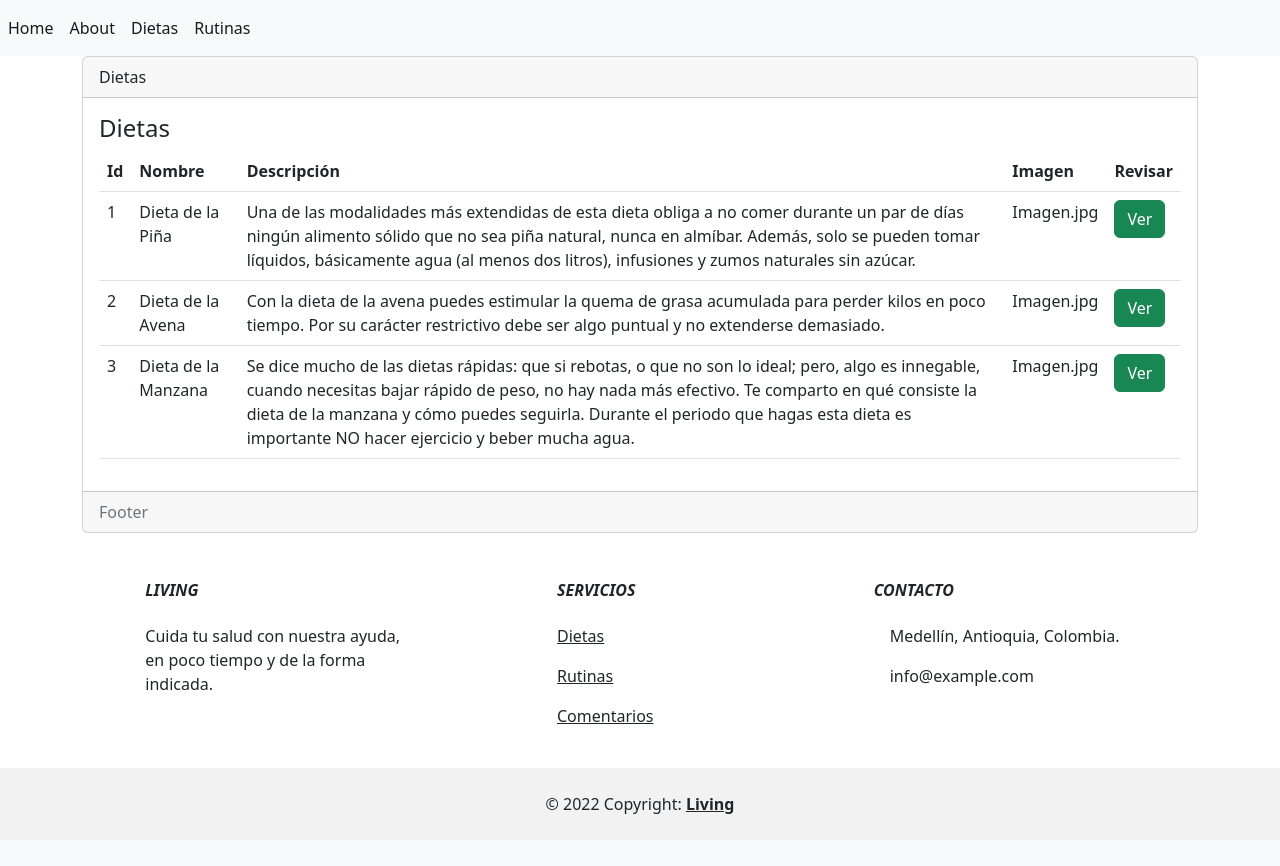
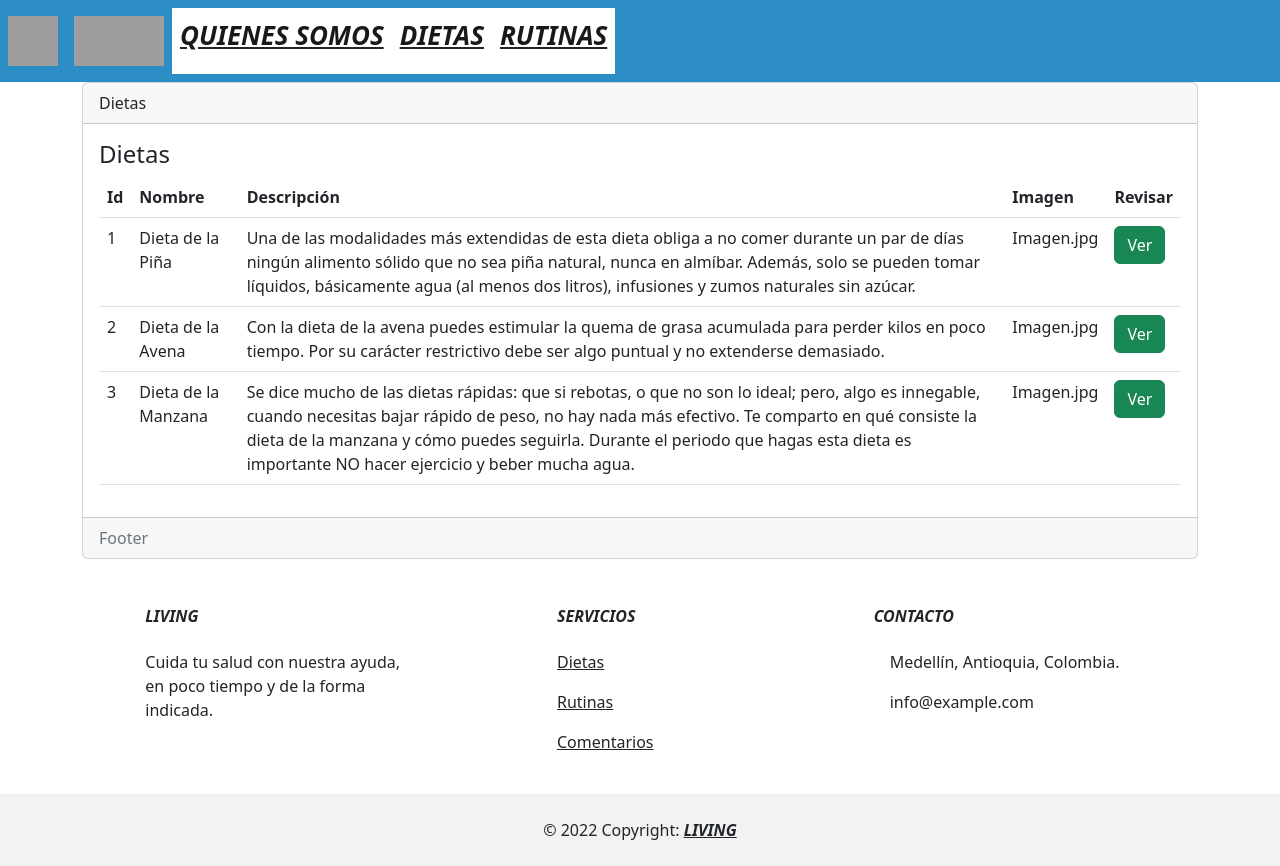
Before and after one commit to JuanesPavas19/Living-Project-EAFIT, a Django app: page /dietas in a window 1280 px wide. Before the commit the page ends 814 px from the top, so only its background shows below. Run offline with Django 4.2, Linux system fonts and the light colour scheme; grey boxes are pictures that could not be loaded.

Commit message:
cambios en diseño, e incluir logo e icono home

```diff
--- a/movie/templates/base.html
+++ b/movie/templates/base.html
@@ -14,13 +14,29 @@
 
 </head>
 
-<body>
-    <nav class="navbar navbar-expand navbar-light bg-light">
+<body><!--  navbar-light bg-light
+  background-color: rgba(12, 15, 185, 0.733);
+  background-color: rgba(14, 119, 22, 0.733);
+  background-color: rgba(21, 104, 100, 0.747);
+  background-color: rgb(45, 141, 197);
+-->
+    <nav class="navbar navbar-expand"
+      style="
+      background-color: rgb(45, 141, 197);
+      font-style: italic ;
+      font-weight: bolder;
+      text-decoration: underline;
+      ">
         <div class="nav navbar-nav">
-            <a class="nav-item nav-link active" href="{% url 'home' %}">Home</a>
-            <a class="nav-item nav-link active" href="{% url 'about' %}">About</a>
-            <a class="nav-item nav-link active" href="{% url 'dietas' %}">Dietas</a>
-            <a class="nav-item nav-link active" href="{% url 'rutinas' %}">Rutinas</a>
+            <a class="nav-item nav-link active" href="{% url 'home' %}">
+            <img src='{% static "img/liv.png" %}' alt="LIVING" width="50px" height="50px">
+            </a>
+            <a class="nav-item nav-link active" href="{% url 'home' %}">
+              <img src='{% static "img/home.png" %}' alt="HOME" width="90px" height="50px">
+            </a>
+            <a class="nav-item nav-link active" style="background-color: white; font-size: 26px;" href="{% url 'about' %}">QUIENES SOMOS</a>
+            <a class="nav-item nav-link active" style="background-color: white; font-size: 26px;" href="{% url 'dietas' %}">DIETAS</a>
+            <a class="nav-item nav-link active" style="background-color: white; font-size: 26px;" href="{% url 'rutinas' %}">RUTINAS</a>
 
         </div>
     </nav>
@@ -77,9 +93,9 @@
     </div>
   </section>
 
-  <div class="text-center p-4" style="background-color: rgba(0, 0, 0, 0.05);">
+  <div class="text-center p-4" style="background-color: rgba(0, 0, 0, 0.05); margin-bottom: 0px;">
     © 2022 Copyright:
-    <a class="text-reset fw-bold" href="">Living</a>
+    <a class="text-reset fw-bold" href="" style="font-style: italic;">LIVING</a>
   </div>
 
   <script src="https://cdn.jsdelivr.net/npm/@popperjs/core@2.11.5/dist/umd/popper.min.js"
```
